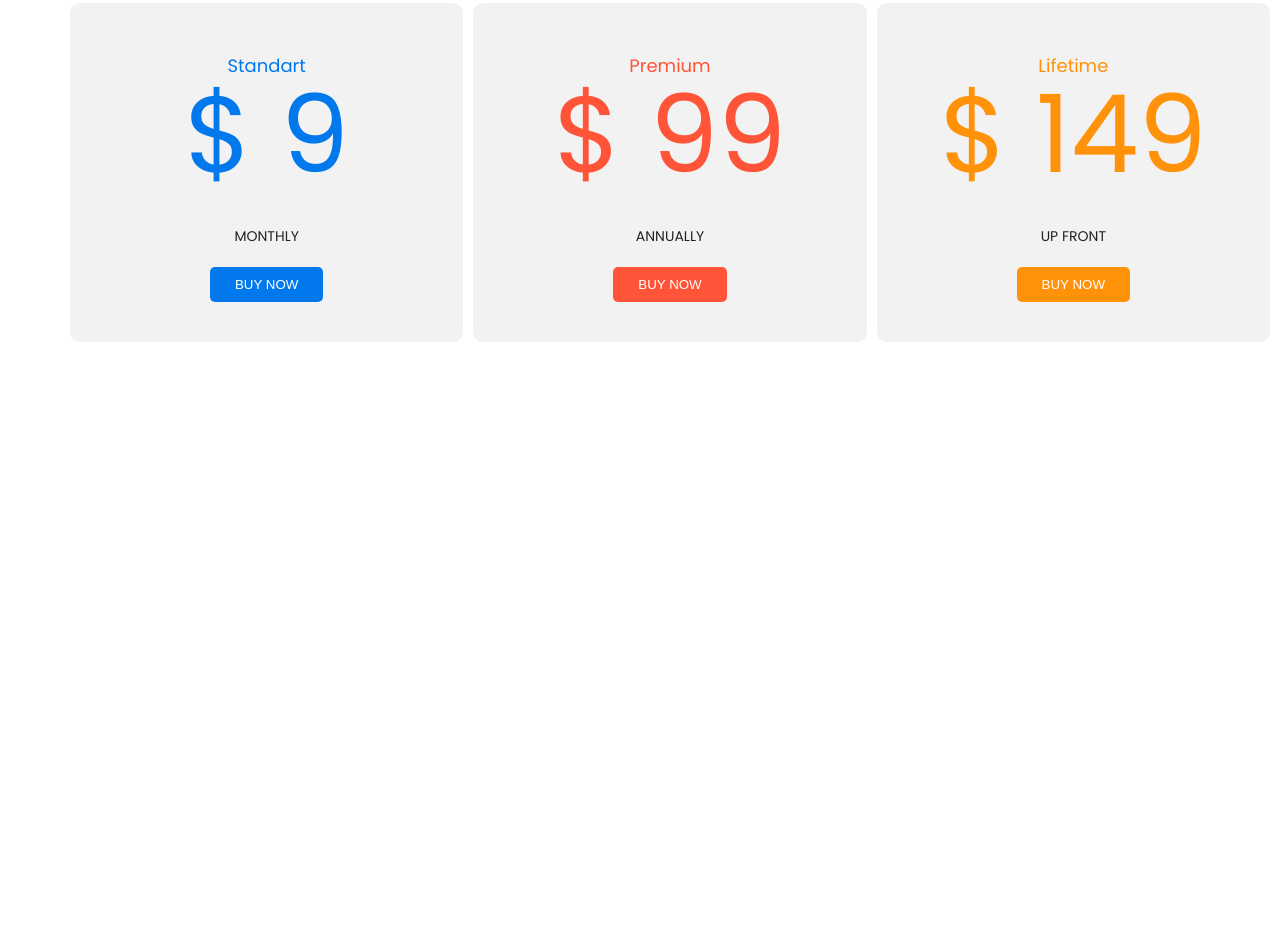
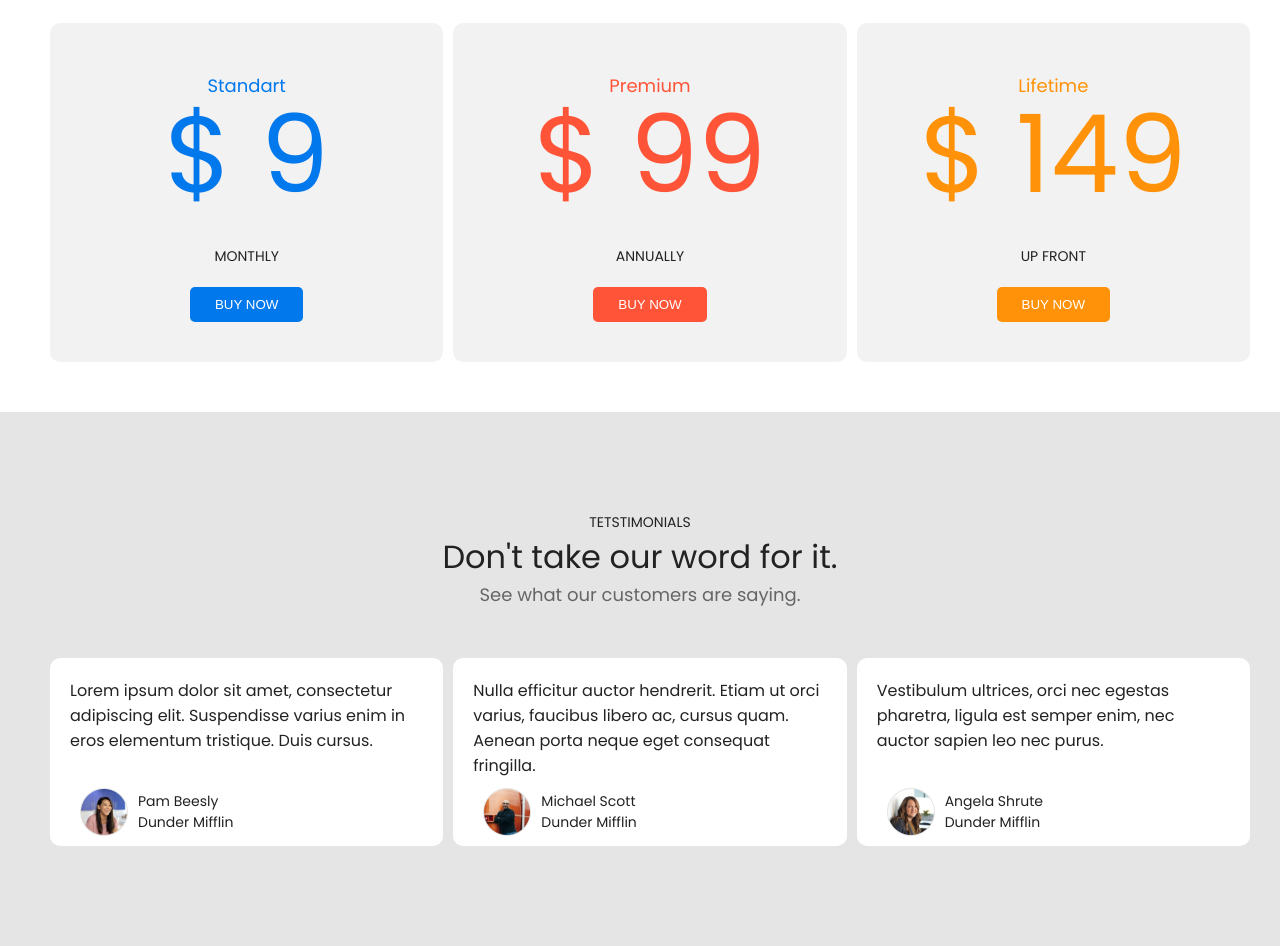
Before and after one commit to dimiatr/happy_site, a plain HTML site: page index.html in a window 1280 px wide. Shown: the part 5471-6417 px from the top of the page. Before the commit the page ends 5893 px from the top, so only its background shows below. Drawn offline with Linux system fonts and the light colour scheme.

Commit message:
добавлена восьмая секция

```diff
--- a/index.html
+++ b/index.html
@@ -214,7 +214,7 @@
             </div>
         </div>
     </section>
-    <section>
+    <section class="seven">
         <div class="seven__container">
             <div class="seven__content">
                 <div class="seven__content_block1">PRICING</div>
@@ -222,6 +222,7 @@
                 <div class="seven__content_block3">Lorem ipsum dolor sit amet, consectetur adipiscing elit. Nullam
                     scelerisque aliquam odio et faucibus.</div>
             </div>
+        </div>
             <div class="seven__cards">
                 <div class="seven__card">
                     <div class="seven__card_name" style="color: #0278ED;">Standart</div>
@@ -242,8 +243,48 @@
                     <button class="seven__btn" style="background-color: #FF9209 ;">BUY NOW</button>
                 </div>
             </div>
+
+    </section>
+    <section class="eight">
+        <div class="eight__container">
+            <div class="eight__content">
+                <div class="eight__content_block1">TETSTIMONIALS</div>
+                <div class="eight__content_block2">Don't take our word for it.</div>
+                <div class="eight__content_block3">See what our customers are saying.</div>
+            </div>
+        </div>
+        <div class="eight__cards">
+            <div class="eight__card">
+                <div class="eight__card_descript">Lorem ipsum dolor sit amet, consectetur adipiscing elit. Suspendisse varius enim in eros elementum tristique. Duis cursus.</div>
+                <div class="eight__card_bio">
+                    <div class="eight__card_img1"></div>
+                    <div class="eight__card_info">
+                        <div>Pam Beesly</div>
+                        <div>Dunder Mifflin</div>
+                    </div>
+                </div>
+            </div>
+            <div class="eight__card">
+                <div class="eight__card_descript">Nulla efficitur auctor hendrerit. Etiam ut orci varius, faucibus libero ac, cursus quam. Aenean porta neque eget consequat fringilla.</div>
+                <div class="eight__card_bio">
+                    <div class="eight__card_img2"></div>
+                    <div class="eight__card_info">
+                        <div>Michael Scott</div>
+                        <div>Dunder Mifflin</div>
+                    </div>
+                </div>
+            </div>
+            <div class="eight__card">
+                <div class="eight__card_descript">Vestibulum ultrices, orci nec egestas pharetra, ligula est semper enim, nec auctor sapien leo nec purus.</div>
+                <div class="eight__card_bio">
+                    <div class="eight__card_img3"></div>
+                    <div class="eight__card_info">
+                        <div>Angela Shrute</div>
+                        <div>Dunder Mifflin</div>
+                    </div>
+                </div>
+            </div>
         </div>
     </section>
 </body>
-
 </html>
--- a/style.css
+++ b/style.css
@@ -290,26 +290,26 @@ a {
 
 .seven__container {
     width: 1200px;
-    margin: 100px auto 50px;
+    margin: 100px auto 0px;
 }
 
-.seven__content {
+.seven__content, .eight__content {
     width: 600px;
     text-align: center;
     margin: 0 auto;
 }
 
-.seven__content_block1 {
+.seven__content_block1, .eight__content_block1 {
     font-size: 14px;
     color: #222222;
 }
 
-.seven__content_block2 {
+.seven__content_block2, .eight__content_block2 {
     font-size: 32px;
     color: #222222;
 }
 
-.seven__content_block3 {
+.seven__content_block3, .eight__content_block3 {
     font-size: 18px;
     color: #666666;
 }
@@ -320,7 +320,7 @@ a {
     gap: 10px;
     width: 1200px;
     margin: 0 auto;
-    padding: 30px;
+    padding: 50px;
 }
 
 .seven__card {
@@ -356,3 +356,67 @@ a {
     border: none;
     cursor: pointer;
 }
+
+.eight {
+    background-color: #E5E5E5;
+}
+
+.eight__container {
+    width: 1200px;
+    margin: 0 auto;
+    padding-top: 100px;
+    padding-bottom: 50px;
+}
+
+.eight__cards {
+    width: 1200px;
+    display: grid;
+    grid-template-columns: repeat(3, 1fr);
+    margin: 0 auto;
+    padding: 0 50px 100px;
+    gap: 10px;
+}
+
+.eight__card {
+    background-color:white ;
+    padding: 20px 20px 0 20px;
+    border-radius: 10px;
+    display: flex;
+    flex-direction: column;
+    justify-content: space-between;
+}
+
+.eight__card_bio {
+    display: flex;
+    align-items: center;
+}
+
+.eight__card_descript {
+    font-size: 16px;
+    color: #222222;
+}
+
+.eight__card_img1, .eight__card_img2, .eight__card_img3 {
+    width: 48px;
+    height: 48px;
+    background-repeat: no-repeat;
+    background-size: cover;
+    margin: 10px;
+}
+
+.eight__card_info div {
+    font-size: 14px;
+    color: #222222;
+}
+
+.eight__card_img1 {
+    background-image: url(img/eight/eight__img1.png);
+}
+
+.eight__card_img2 {
+    background-image: url(img/eight/eight__img2.png);
+}
+
+.eight__card_img3 {
+    background-image: url(img/eight/eight__img3.png);
+}
```
Also changed, not shown: img/eight/eight__img1.png (added), img/eight/eight__img2.png (added), img/eight/eight__img3.png (added).
